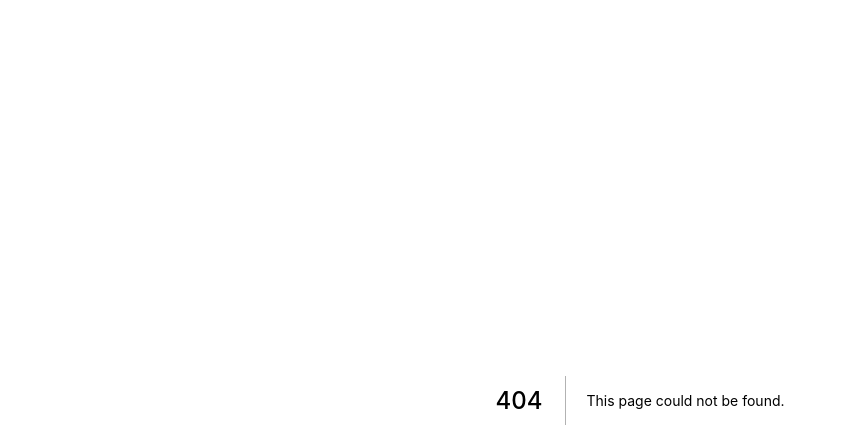
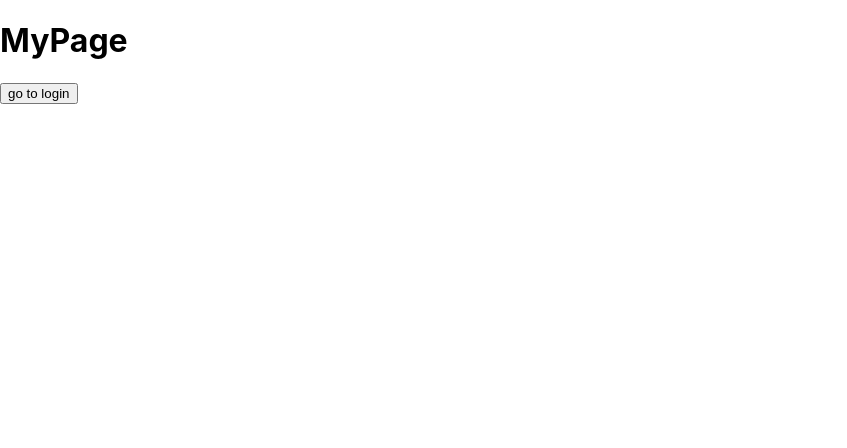
Before and after one commit to soobing/create-next-app, a Next.js app: page /mypage in a window 1280 px wide. Before the commit this address had no page. Shown: the top 448 px of the page, without its empty margins (0-847 px from the left). Built offline with nearby package versions, Linux system fonts and the light colour scheme.

Commit message:
feat: first commit

```diff
--- a/package.json
+++ b/package.json
@@ -9,7 +9,9 @@
   },
   "dependencies": {
     "next": "10.0.3",
+    "next-redux-wrapper": "^6.0.2",
     "react": "17.0.1",
-    "react-dom": "17.0.1"
+    "react-dom": "17.0.1",
+    "react-redux": "^7.2.2"
   }
 }
--- /dev/null
+++ b/pages/mypage.js
@@ -0,0 +1,14 @@
+import { useRouter } from "next/router";
+
+function MyPage() {
+  const router = useRouter();
+
+  return (
+    <div>
+      <h1>MyPage</h1>
+      <button onClick={() => router.push("/login")}>go to login</button>
+    </div>
+  );
+}
+
+export default MyPage;
```
Also changed, not shown: pages/login.js (added, +14 -0 lines), 1 other file (tests, documents, lock files or other folders).
